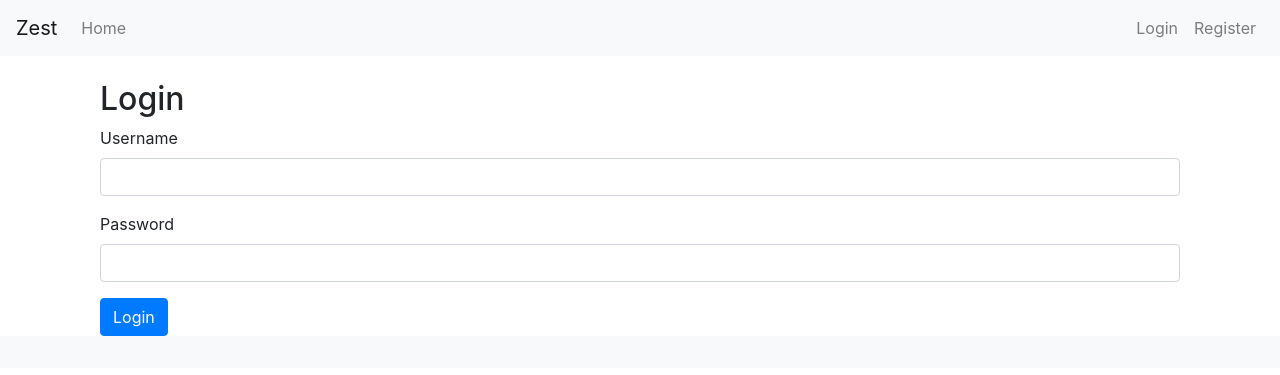
After one commit to NayanPitlam/Zest, a Flask app: page /login in a window 1280 px wide. The commit adds this page. Shown: the top 375 px of the page. Run offline with Flask 3, Linux system fonts and the light colour scheme; some libraries are stand-ins or nearby versions.

Commit message:
added admin login and registration pages, updated the database schema to include an admin table, and modified the app.py file to handle admin authentication and registration. Also updated the templates to include links for admin login and registration.

```diff
--- a/app.py
+++ b/app.py
@@ -1,11 +1,11 @@
 import os
 import sqlite3
-from flask import Flask, render_template, request, redirect, url_for, send_from_directory, flash
+from flask import Flask, render_template, request, redirect, url_for, send_from_directory, flash, session, g
+from werkzeug.security import generate_password_hash, check_password_hash
 from werkzeug.utils import secure_filename
 
 app = Flask(__name__)
 app.secret_key = 'super_secret_key' # Make sure to change this in a production environment
-ADMIN_PASSWORD = 'root123'
 
 UPLOAD_FOLDER = 'uploads'
 ALLOWED_EXTENSIONS = {'pdf', 'csv', 'json', 'ppt', 'pptx','doc', 'docx', 'xls', 'xlsx', 'txt', 'png', 'jpg', 'jpeg', 'gif'}
@@ -22,6 +22,75 @@ def get_db_connection():
 def allowed_file(filename):
     return '.' in filename and \
            filename.rsplit('.', 1)[1].lower() in ALLOWED_EXTENSIONS
+
+@app.before_request
+def load_logged_in_user():
+    user_id = session.get('user_id')
+    if user_id is None:
+        g.user = None
+    else:
+        conn = get_db_connection()
+        g.user = conn.execute('SELECT * FROM users WHERE id = ?', (user_id,)).fetchone()
+        conn.close()
+
+@app.route('/register', methods=('GET', 'POST'))
+def register():
+    if request.method == 'POST':
+        username = request.form['username']
+        password = request.form['password']
+        db = get_db_connection()
+        error = None
+
+        if not username:
+            error = 'Username is required.'
+        elif not password:
+            error = 'Password is required.'
+
+        if error is None:
+            try:
+                db.execute(
+                    "INSERT INTO users (username, password, is_admin) VALUES (?, ?, ?)",
+                    (username, generate_password_hash(password), 0),
+                )
+                db.commit()
+            except db.IntegrityError:
+                error = f"User {username} is already registered."
+            else:
+                return redirect(url_for("login"))
+
+        flash(error)
+
+    return render_template('register.html')
+
+@app.route('/login', methods=('GET', 'POST'))
+def login():
+    if request.method == 'POST':
+        username = request.form['username']
+        password = request.form['password']
+        db = get_db_connection()
+        error = None
+        user = db.execute(
+            'SELECT * FROM users WHERE username = ?', (username,)
+        ).fetchone()
+
+        if user is None:
+            error = 'Incorrect username.'
+        elif not check_password_hash(user['password'], password):
+            error = 'Incorrect password.'
+
+        if error is None:
+            session.clear()
+            session['user_id'] = user['id']
+            return redirect(url_for('index'))
+
+        flash(error)
+
+    return render_template('login.html')
+
+@app.route('/logout')
+def logout():
+    session.clear()
+    return redirect(url_for('index'))
 
 @app.route('/')
 def index():
@@ -86,6 +155,10 @@ def undergrad_sem(course, sem):
 
 @app.route('/upload', methods=['GET', 'POST'])
 def upload_file():
+    if g.user is None or not g.user['is_admin']:
+        flash('You are not authorized to access this page.', 'danger')
+        return redirect(url_for('login'))
+
     if request.method == 'POST':
         title = request.form['title']
         level1 = request.form['level1']
@@ -118,30 +191,83 @@ def download_file(filename):
 
 @app.route('/remove/<filename>', methods=['GET', 'POST'])
 def remove_file(filename):
+    if g.user is None or not g.user['is_admin']:
+        flash('You are not authorized to access this page.', 'danger')
+        return redirect(url_for('login'))
+
     if request.method == 'POST':
-        password = request.form['password']
-        if password == ADMIN_PASSWORD:
-            # Delete from DB
-            conn = get_db_connection()
-            conn.execute('DELETE FROM resources WHERE filename = ?', (filename,))
-            conn.commit()
-            conn.close()
+        # Delete from DB
+        conn = get_db_connection()
+        conn.execute('DELETE FROM resources WHERE filename = ?', (filename,))
+        conn.commit()
+        conn.close()
 
-            # Delete from filesystem
-            os.remove(os.path.join(app.config['UPLOAD_FOLDER'], filename))
+        # Delete from filesystem
+        os.remove(os.path.join(app.config['UPLOAD_FOLDER'], filename))
 
-            flash(f'{filename} has been removed.', 'success')
-            return redirect(url_for('index'))
-        else:
-            flash('Incorrect password.', 'danger')
-            return render_template('remove.html', filename=filename)
+        flash(f'{filename} has been removed.', 'success')
+        return redirect(url_for('index'))
 
     return render_template('remove.html', filename=filename)
 
+
+
+
+
+
+
 if __name__ == '__main__':
+
+
+
+
+
+
+
     # Initialize DB schema on startup
+
+
+
+
+
+
+
     conn = get_db_connection()
+
+
+
+
+
+
+
     with open('schema.sql') as f:
+
+
+
+
+
+
+
         conn.executescript(f.read())
+
+
+
+
+
+
+
+    admin_user = conn.execute('SELECT * FROM users WHERE username = ?', ('admin',)).fetchone()
+    if not admin_user:
+        conn.execute('INSERT INTO users (username, password, is_admin) VALUES (?, ?, ?)',
+                     ('admin', generate_password_hash('admin'), 1))
+        conn.commit()
+
     conn.close()
+
+
+
+
+
+
+
     app.run(debug=True)
--- a/schema.sql
+++ b/schema.sql
@@ -8,3 +8,10 @@ CREATE TABLE IF NOT EXISTS resources (
     level3 TEXT,
     upload_date TIMESTAMP DEFAULT CURRENT_TIMESTAMP
 );
+
+CREATE TABLE IF NOT EXISTS users (
+    id INTEGER PRIMARY KEY AUTOINCREMENT,
+    username TEXT NOT NULL UNIQUE,
+    password TEXT NOT NULL,
+    is_admin BOOLEAN NOT NULL DEFAULT 0
+);
--- /dev/null
+++ b/templates/base.html
@@ -0,0 +1,57 @@
+<!doctype html>
+<html lang="en">
+  <head>
+    <meta charset="utf-8">
+    <meta name="viewport" content="width=device-width, initial-scale=1, shrink-to-fit=no">
+    <link rel="stylesheet" href="https://stackpath.bootstrapcdn.com/bootstrap/4.5.2/css/bootstrap.min.css">
+    <title>Zest</title>
+  </head>
+  <body>
+    <nav class="navbar navbar-expand-lg navbar-light bg-light">
+      <a class="navbar-brand" href="{{ url_for('index') }}">Zest</a>
+      <div class="collapse navbar-collapse">
+        <ul class="navbar-nav mr-auto">
+          <li class="nav-item">
+            <a class="nav-link" href="{{ url_for('index') }}">Home</a>
+          </li>
+        </ul>
+        <ul class="navbar-nav">
+          {% if g.user and g.user.is_admin %}
+            <li class="nav-item">
+              <a class="nav-link" href="{{ url_for('upload_file') }}">Upload</a>
+            </li>
+          {% endif %}
+          {% if 'user_id' in session %}
+            <li class="nav-item">
+              <a class="nav-link" href="{{ url_for('logout') }}">Logout</a>
+            </li>
+          {% else %}
+            <li class="nav-item">
+              <a class="nav-link" href="{{ url_for('login') }}">Login</a>
+            </li>
+            <li class="nav-item">
+              <a class="nav-link" href="{{ url_for('register') }}">Register</a>
+            </li>
+          {% endif %}
+        </ul>
+      </div>
+    </nav>
+    <div class="container mt-4">
+      {% with messages = get_flashed_messages(with_categories=true) %}
+        {% if messages %}
+          {% for category, message in messages %}
+            <div class="alert alert-{{ category }}">{{ message }}</div>
+          {% endfor %}
+        {% endif %}
+      {% endwith %}
+      {% block content %}{% endblock %}
+    </div>
+    <footer class="footer mt-auto py-3 bg-light">
+        <div class="container">
+        </div>
+    </footer>
+    <script src="https://code.jquery.com/jquery-3.5.1.slim.min.js"></script>
+    <script src="https://cdn.jsdelivr.net/npm/@popperjs/core@2.5.4/dist/umd/popper.min.js"></script>
+    <script src="https://stackpath.bootstrapcdn.com/bootstrap/4.5.2/js/bootstrap.min.js"></script>
+  </body>
+</html>
--- /dev/null
+++ b/templates/login.html
@@ -0,0 +1,18 @@
+{% extends "base.html" %}
+
+{% block content %}
+<div class="container">
+    <h2>Login</h2>
+    <form method="post">
+        <div class="form-group">
+            <label for="username">Username</label>
+            <input type="text" class="form-control" id="username" name="username" required>
+        </div>
+        <div class="form-group">
+            <label for="password">Password</label>
+            <input type="password" class="form-control" id="password" name="password" required>
+        </div>
+        <button type="submit" class="btn btn-primary">Login</button>
+    </form>
+</div>
+{% endblock %}
```
Also changed, not shown: templates/btech.html (+5 -14 lines), templates/course.html (+9 -17 lines), templates/index.html (+4 -12 lines), templates/intermediate.html (+5 -14 lines), templates/register.html (added, +18 -0 lines), templates/remove.html (+4 -25 lines), templates/resource_list.html (+9 -15 lines), templates/school.html (+5 -14 lines), templates/undergrad.html (+5 -14 lines), templates/upload.html (+4 -20 lines), database.db, 1 other file.
